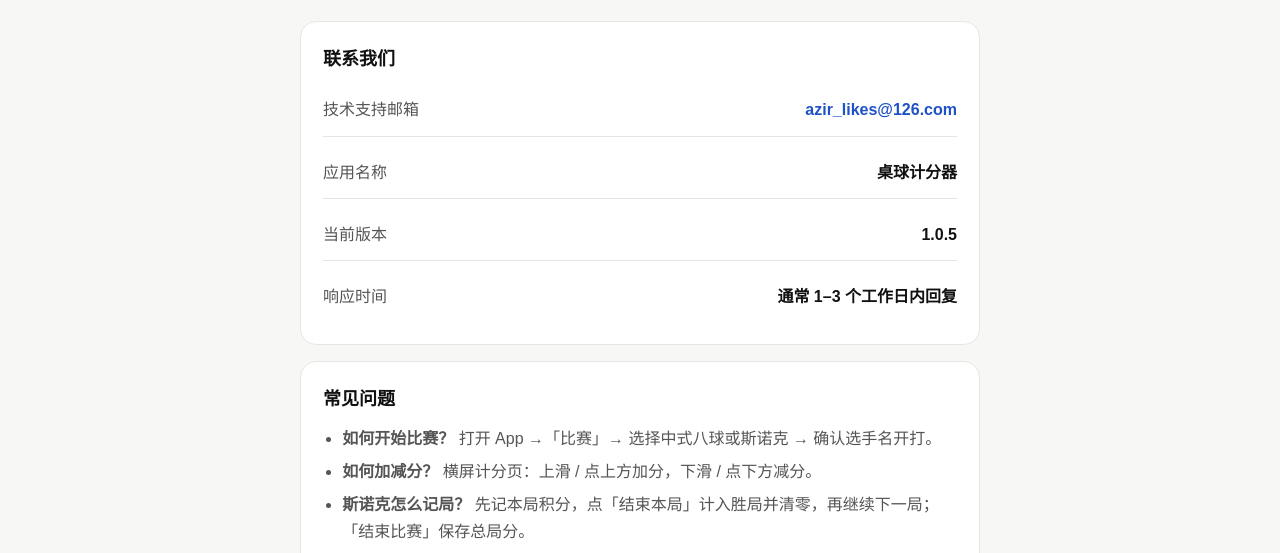
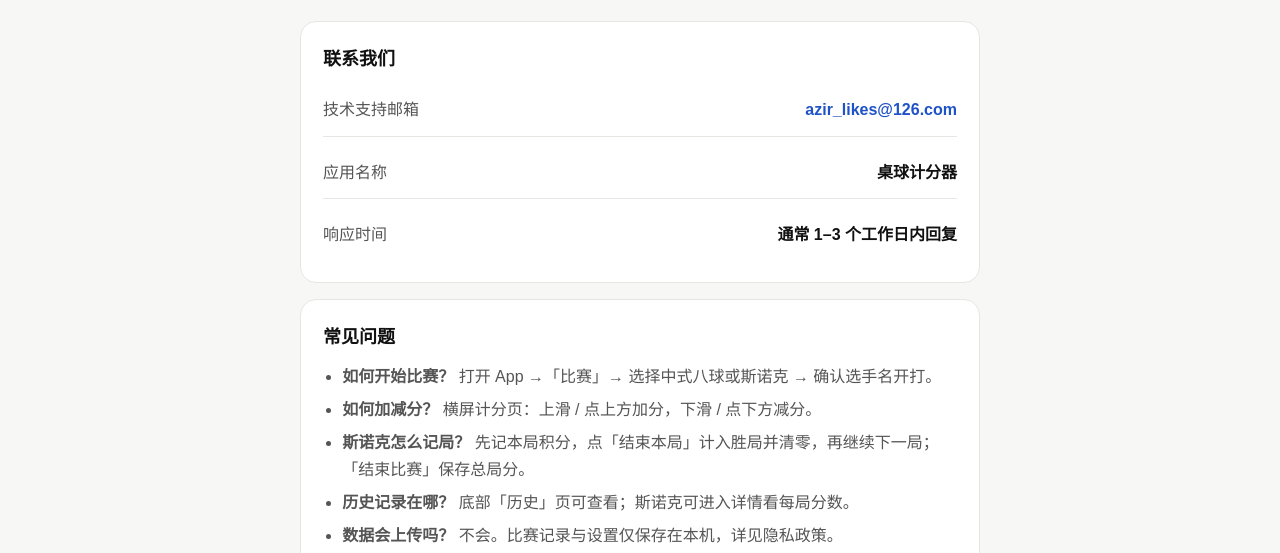
Before and after one commit to LAnqxpp/IntegraphSwiftApp, a plain HTML site: page index.html in a window 1280 px wide. Shown: the part 233-786 px from the top of the page. Drawn offline with Linux system fonts and the light colour scheme.

Commit message:
Add files via upload

```diff
--- a/index.html
+++ b/index.html
@@ -44,10 +44,6 @@
           <strong>桌球计分器</strong>
         </div>
         <div class="contact-row">
-          <span>当前版本</span>
-          <strong>1.0.5</strong>
-        </div>
-        <div class="contact-row">
           <span>响应时间</span>
           <strong>通常 1–3 个工作日内回复</strong>
         </div>
```
